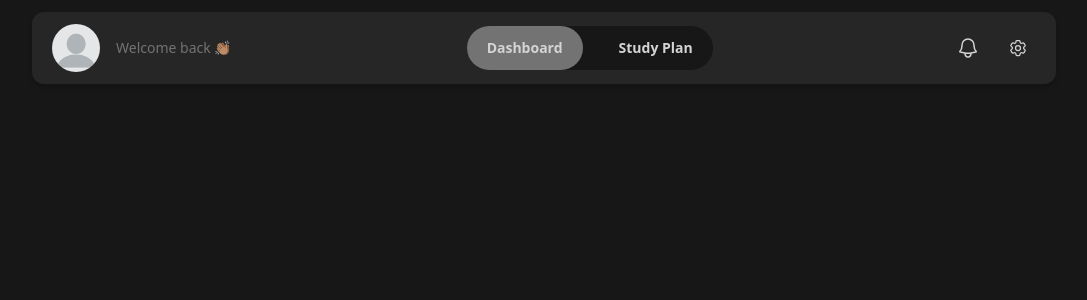
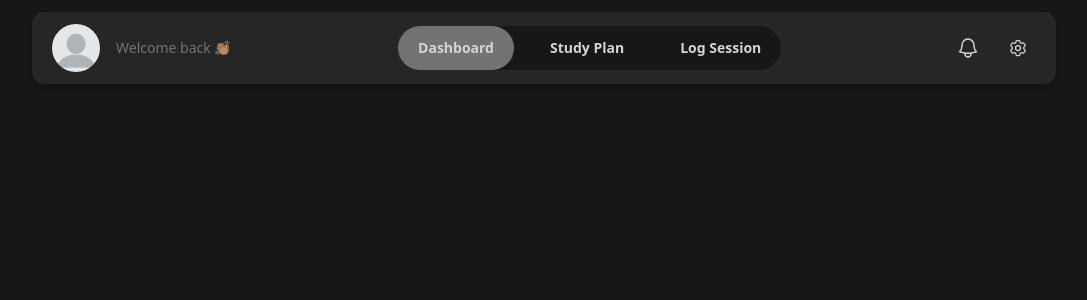
Before and after one commit to TEMIYORES/AI-Powered-Meal-Calorie-Estimator, a React (Vite) app: page /dashboard in a window 1280 px wide. Shown: the top 300 px of the page, without its empty margins (96-1183 px from the left). Built offline with nearby package versions, Linux system fonts and the light colour scheme; no server answers.

Commit message:
added logsession router

```diff
--- a/src/components/Header.tsx
+++ b/src/components/Header.tsx
@@ -60,7 +60,18 @@ const Header = ({ disable }: { disable?: boolean }) => {
         >
           Study Plan
         </Link>
-
+        <Link
+          to="/logsession"
+          className={`transition-all rounded-full px-5 py-3 text-sm font-semibold duration-300 ${
+            window.location.href.includes("logsession")
+              ? "bg-navbg pointer-events-none"
+              : ""
+          }  ${
+            disable && `cursor-not-allowed pointer-events-none`
+          } hover:bg-navbg`}
+        >
+          Log Session
+        </Link>
       </nav>
       <div className="flex items-center gap-3">
         <div className="relative text-textcolor cursor-pointer duration-300 transition-all p-2 rounded-full ease-in-out hover:bg-bg ">
```
